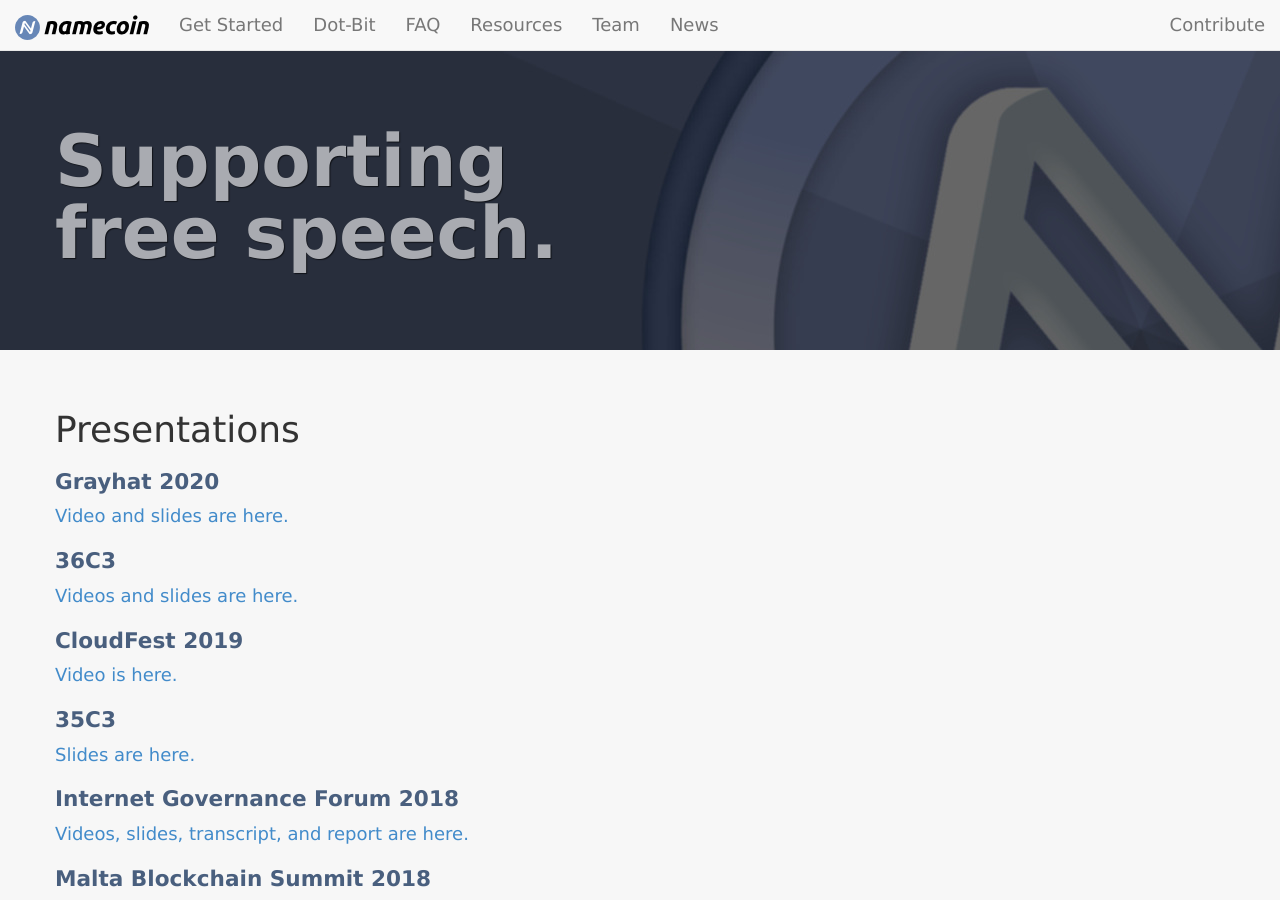
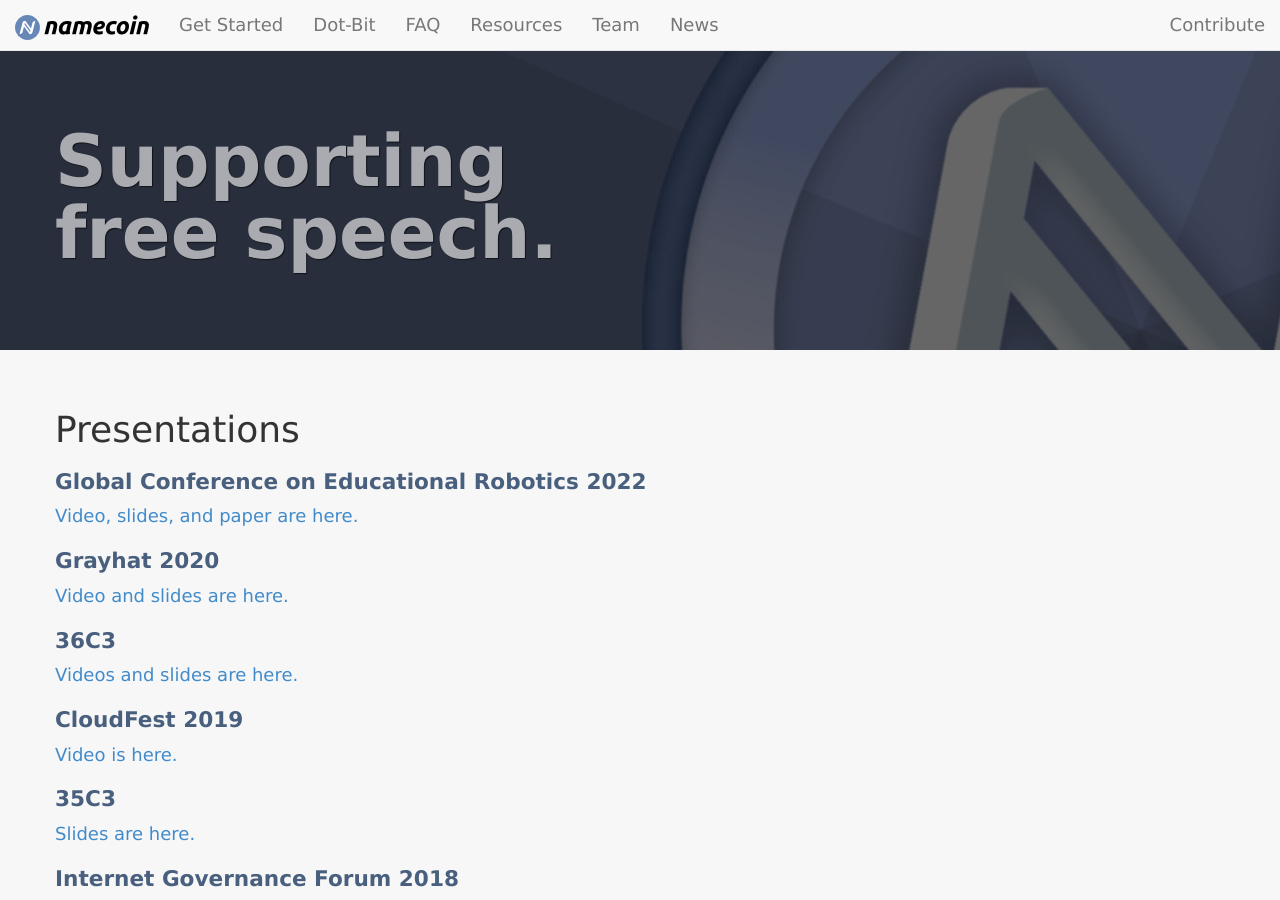
Before and after one commit to JeremyRand/namecoin.org, a Jekyll site: the page built from resources/presentations/index.md, in a window 1280 px wide and 900 px high. Built offline with Jekyll 4.4.1, drawn with Linux system fonts in a browser that asks for light colours.

Commit message:
Add GCER 2022 to Presentations

```diff
--- a/resources/presentations/index.md
+++ b/resources/presentations/index.md
@@ -4,6 +4,10 @@ title: Presentations
 ---
 
 {::options parse_block_html="true" /}
+
+## Global Conference on Educational Robotics 2022
+
+[Video, slides, and paper are here.]({{ "/2024/05/09/gcer-2022-video.html" | relative_url }})
 
 ## Grayhat 2020
 
```
